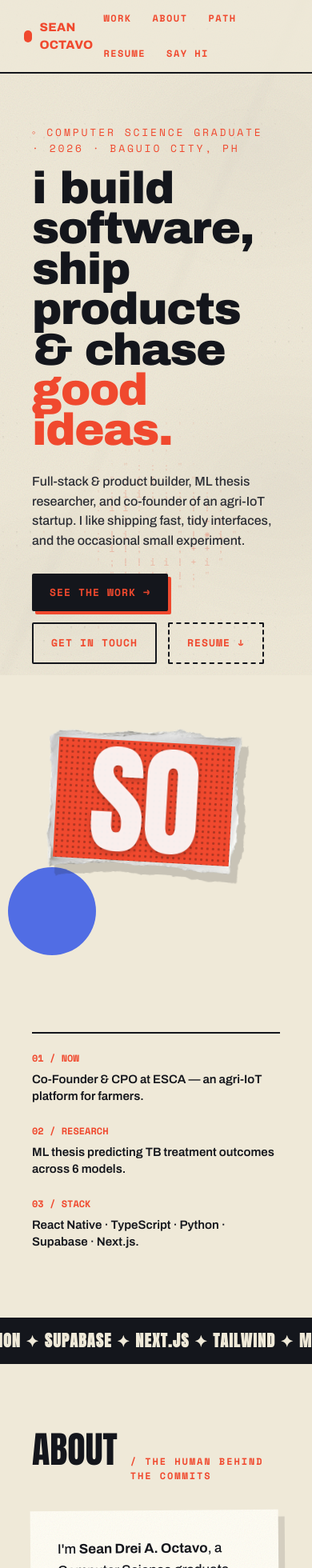
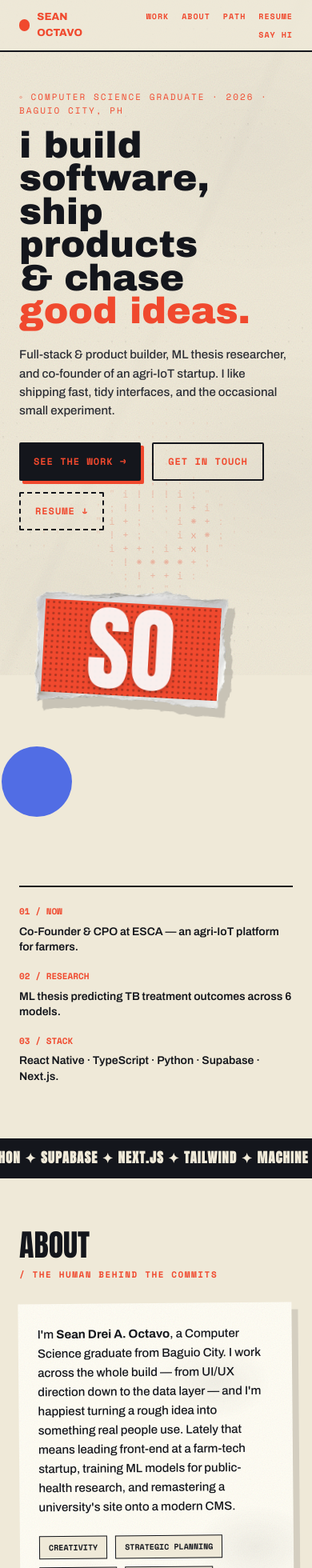
Before and after one commit to seanseand/sean-portfolio, a Next.js app: page / in a window 390 px wide. Shown: the top 1960 px of the page at 80% size. Built offline with nearby package versions, Linux system fonts and the light colour scheme.

Commit message:
Add tablet responsive typography

```diff
--- a/src/components/AsciiPanel.tsx
+++ b/src/components/AsciiPanel.tsx
@@ -153,16 +153,16 @@ export function AsciiPanel({ n, color, title }: AsciiPanelProps) {
   }, [color, n]);
 
   return (
-    <div className="relative min-h-[360px]">
+    <div className="relative min-h-[300px] mg:min-h-[340px] lg:min-h-[360px]">
       <div
         ref={panelRef}
-        className="halftone tornreal relative w-full h-full min-h-[360px] bg-blend-multiply flex items-center justify-center cursor-crosshair"
+        className="halftone tornreal relative w-full h-full min-h-[300px] mg:min-h-[340px] lg:min-h-[360px] bg-blend-multiply flex items-center justify-center cursor-crosshair"
         style={{ backgroundColor: color }}
       >
-        <div className="font-heading text-[104px] text-[rgba(255,255,255,.9)] leading-none [text-shadow:0_2px_6px_rgba(0,0,0,.25)]">
+        <div className="font-heading text-[clamp(82px,10vw,104px)] text-[rgba(255,255,255,.9)] leading-none [text-shadow:0_2px_6px_rgba(0,0,0,.25)]">
           {n}
         </div>
-        <div className="absolute bottom-[14px] left-0 right-0 text-center text-[rgba(255,255,255,.85)] font-mono font-bold text-[11px] tracking-[.1em]">
+        <div className="absolute bottom-[14px] left-[14px] right-[14px] text-center text-[rgba(255,255,255,.85)] font-mono font-bold text-[clamp(9px,1vw,11px)] tracking-[.1em]">
           ◦ {title} — HOVER TO DECODE · DROP A PHOTO ◦
         </div>
         <canvas
@@ -170,7 +170,7 @@ export function AsciiPanel({ n, color, title }: AsciiPanelProps) {
           className="ascii-cv absolute inset-0 w-full h-full opacity-0 transition-opacity duration-300 ease-in-out pointer-events-none"
         />
         <div
-          className="absolute top-[10px] right-[12px] font-mono font-bold text-[9px] text-[rgba(255,255,255,.85)] transition-opacity duration-[250ms] pointer-events-none z-[2]"
+          className="absolute top-[10px] right-[12px] font-mono font-bold text-[clamp(8px,.85vw,9px)] text-[rgba(255,255,255,.85)] transition-opacity duration-[250ms] pointer-events-none z-[2]"
           style={{ opacity: dropHint ? 1 : 0 }}
         >
           {dropHint ?? "DROP PHOTO ↴"}
--- a/src/sections/About.tsx
+++ b/src/sections/About.tsx
@@ -2,16 +2,20 @@ import { Reveal } from "@/components/Reveal";
 
 export const AboutSection = () => {
   return (
-    <Reveal as="section" id="about" className="max-w-[1180px] mx-auto px-[40px] pt-[84px] pb-[40px]">
-      <div className="flex items-baseline gap-[16px] mb-[34px]">
-        <span className="font-heading text-[46px] leading-none text-ink">ABOUT</span>
-        <span className="font-mono font-bold text-[12px] tracking-[.16em] text-coral">
+    <Reveal
+      as="section"
+      id="about"
+      className="max-w-[1180px] mx-auto px-[20px] sm:px-[24px] mg:px-[32px] lg:px-[40px] pt-[64px] mg:pt-[76px] lg:pt-[84px] pb-[32px] lg:pb-[40px]"
+    >
+      <div className="flex flex-wrap items-baseline gap-[10px] mg:gap-[16px] mb-[28px] mg:mb-[34px]">
+        <span className="font-heading text-[clamp(38px,5.5vw,46px)] leading-none text-ink">ABOUT</span>
+        <span className="font-mono font-bold text-[clamp(11px,1.15vw,12px)] tracking-[.14em] mg:tracking-[.16em] text-coral">
           / THE HUMAN BEHIND THE COMMITS
         </span>
       </div>
-      <div className="about-grid grid grid-cols-1 mg:grid-cols-[1.3fr_1fr] gap-[30px] items-start">
-        <div className="paper crumple px-[34px] pt-[34px] pb-[30px] shadow-[8px_9px_0_rgba(20,22,28,.12)] rotate-[-.5deg]">
-          <p className="m-0 font-sans font-medium text-[17px] leading-[1.6] relative z-[1]">
+      <div className="about-grid grid grid-cols-1 mg:grid-cols-[1.12fr_.88fr] lg:grid-cols-[1.3fr_1fr] gap-[24px] lg:gap-[30px] items-start">
+        <div className="paper crumple px-[24px] mg:px-[30px] lg:px-[34px] pt-[26px] mg:pt-[30px] lg:pt-[34px] pb-[24px] lg:pb-[30px] shadow-[8px_9px_0_rgba(20,22,28,.12)] rotate-[-.5deg]">
+          <p className="m-0 font-sans font-medium text-[clamp(15px,1.55vw,17px)] leading-[1.6] relative z-[1]">
             I&apos;m <b>Sean Drei A. Octavo</b>, a Computer Science graduate from
             Baguio City. I work across the whole build — from UI/UX direction down to
             the data layer — and I&apos;m happiest turning a rough idea into
@@ -24,7 +28,7 @@ export const AboutSection = () => {
               (tag) => (
                 <span
                   key={tag}
-                  className="bg-[#efe9d8] border-[1.5px] border-ink font-mono font-bold text-[11px] px-[11px] py-[6px]"
+                  className="bg-[#efe9d8] border-[1.5px] border-ink font-mono font-bold text-[clamp(10px,1vw,11px)] px-[11px] py-[6px]"
                 >
                   {tag}
                 </span>
@@ -33,30 +37,30 @@ export const AboutSection = () => {
           </div>
         </div>
         <div className="flex flex-col gap-[18px]">
-          <div className="paper px-[22px] py-[22px] shadow-[6px_7px_0_rgba(20,22,28,.12)] rotate-[1deg]">
-            <div className="font-mono font-bold text-[12px] tracking-[.12em] text-coral mb-[12px]">
+          <div className="paper px-[20px] mg:px-[22px] py-[20px] mg:py-[22px] shadow-[6px_7px_0_rgba(20,22,28,.12)] rotate-[1deg]">
+            <div className="font-mono font-bold text-[clamp(11px,1.1vw,12px)] tracking-[.12em] text-coral mb-[12px]">
               ◦ EDUCATION
             </div>
-            <div className="font-sans font-extrabold text-[16px]">Saint Louis University</div>
-            <div className="font-sans font-medium text-[13px] text-[#555]">
+            <div className="font-sans font-extrabold text-[clamp(15px,1.45vw,16px)]">Saint Louis University</div>
+            <div className="font-sans font-medium text-[clamp(12px,1.2vw,13px)] text-[#555]">
               B.S. Computer Science · May 2026 · <b>Dean&apos;s Lister</b>
             </div>
             <div className="h-px bg-[rgba(0,0,0,.12)] my-[12px]" />
-            <div className="font-sans font-extrabold text-[16px]">University of Saint Louis</div>
-            <div className="font-sans font-medium text-[13px] text-[#555]">STEM Strand · 2021</div>
+            <div className="font-sans font-extrabold text-[clamp(15px,1.45vw,16px)]">University of Saint Louis</div>
+            <div className="font-sans font-medium text-[clamp(12px,1.2vw,13px)] text-[#555]">STEM Strand · 2021</div>
           </div>
-          <div className="paper p-[22px] shadow-[6px_7px_0_rgba(20,22,28,.12)] rotate-[-1.2deg]">
-            <div className="font-mono font-bold text-[12px] tracking-[.12em] text-blue mb-[12px]">
+          <div className="paper p-[20px] mg:p-[22px] shadow-[6px_7px_0_rgba(20,22,28,.12)] rotate-[-1.2deg]">
+            <div className="font-mono font-bold text-[clamp(11px,1.1vw,12px)] tracking-[.12em] text-blue mb-[12px]">
               ◦ OFF THE CLOCK
             </div>
             <div className="flex gap-[8px] flex-wrap">
-              <span className="font-sans font-bold text-[13px]">Cycling</span>
+              <span className="font-sans font-bold text-[clamp(12px,1.2vw,13px)]">Cycling</span>
               <span className="text-coral">·</span>
-              <span className="font-sans font-bold text-[13px]">Fishing</span>
+              <span className="font-sans font-bold text-[clamp(12px,1.2vw,13px)]">Fishing</span>
               <span className="text-coral">·</span>
-              <span className="font-sans font-bold text-[13px]">Photography</span>
+              <span className="font-sans font-bold text-[clamp(12px,1.2vw,13px)]">Photography</span>
             </div>
-            <div className="font-mono font-medium text-[12px] text-[#777] mt-[12px]">
+            <div className="font-mono font-medium text-[clamp(11px,1.1vw,12px)] text-[#777] mt-[12px]">
               Speaks English &amp; Filipino
             </div>
           </div>
@@ -64,24 +68,24 @@ export const AboutSection = () => {
       </div>
       {/* certs row */}
       <div className="certs-row flex gap-[16px] flex-wrap mt-[22px]">
-        <div className="flex items-center gap-[12px] bg-ink text-[#efe9d8] px-[20px] py-[14px] rotate-[.6deg]">
-          <span className="font-heading text-[26px] text-gold-bright">★</span>
+        <div className="flex items-center gap-[12px] bg-ink text-[#efe9d8] px-[18px] mg:px-[20px] py-[13px] mg:py-[14px] rotate-[.6deg]">
+          <span className="font-heading text-[clamp(23px,2.6vw,26px)] text-gold-bright">★</span>
           <div>
-            <div className="font-sans font-bold text-[13px]">
+            <div className="font-sans font-bold text-[clamp(12px,1.2vw,13px)]">
               Lean Six Sigma — Yellow Belt
             </div>
-            <div className="font-mono font-normal text-[11px] opacity-70">
+            <div className="font-mono font-normal text-[clamp(10px,1vw,11px)] opacity-70">
               CLSSYB-032225-66
             </div>
           </div>
         </div>
-        <div className="flex items-center gap-[12px] bg-ink text-[#efe9d8] px-[20px] py-[14px] rotate-[-.6deg]">
-          <span className="font-heading text-[26px] text-blue">★</span>
+        <div className="flex items-center gap-[12px] bg-ink text-[#efe9d8] px-[18px] mg:px-[20px] py-[13px] mg:py-[14px] rotate-[-.6deg]">
+          <span className="font-heading text-[clamp(23px,2.6vw,26px)] text-blue">★</span>
           <div>
-            <div className="font-sans font-bold text-[13px]">
+            <div className="font-sans font-bold text-[clamp(12px,1.2vw,13px)]">
               AskLex — Project Management
             </div>
-            <div className="font-mono font-normal text-[11px] opacity-70">
+            <div className="font-mono font-normal text-[clamp(10px,1vw,11px)] opacity-70">
               PMFC-032325-26
             </div>
           </div>
--- a/src/sections/Contact.tsx
+++ b/src/sections/Contact.tsx
@@ -2,23 +2,23 @@ export const ContactSection = () => {
   return (
     <section
       id="contact"
-      className="relative mt-[70px] bg-blue text-[#f4efe0] border-t-[3px] border-ink overflow-hidden"
+      className="relative mt-[56px] mg:mt-[70px] bg-blue text-[#f4efe0] border-t-[3px] border-ink overflow-hidden"
     >
       <div className="crumple absolute inset-0 opacity-70" />
-      <div className="relative z-[1] max-w-[1180px] mx-auto px-[40px] pt-[80px] pb-[90px] text-center">
-        <div className="font-mono font-bold text-[13px] tracking-[.2em] mb-[16px]">
+      <div className="relative z-[1] max-w-[1180px] mx-auto px-[20px] sm:px-[24px] mg:px-[32px] lg:px-[40px] pt-[64px] mg:pt-[74px] lg:pt-[80px] pb-[72px] mg:pb-[84px] lg:pb-[90px] text-center">
+        <div className="font-mono font-bold text-[clamp(11px,1.25vw,13px)] tracking-[.16em] mg:tracking-[.2em] mb-[16px]">
           ◦ LET&apos;S BUILD SOMETHING ◦
         </div>
-        <h2 className="m-0 font-heading text-[clamp(56px,10vw,150px)] leading-[0.86] tracking-[.01em]">
+        <h2 className="m-0 font-heading text-[clamp(50px,11vw,150px)] leading-[0.86] tracking-normal">
           SAY HELLO<span className="text-coral">.</span>
         </h2>
         <a
           href="mailto:sdaoctavo@gmail.com"
-          className="inline-block mt-[30px] bg-[#fffdf4] text-ink font-mono font-bold text-[16px] px-[32px] py-[18px] shadow-[6px_6px_0_#14161c]"
+          className="inline-block mt-[26px] mg:mt-[30px] bg-[#fffdf4] text-ink font-mono font-bold text-[clamp(13px,1.5vw,16px)] px-[22px] mg:px-[32px] py-[15px] mg:py-[18px] shadow-[6px_6px_0_#14161c]"
         >
           sdaoctavo@gmail.com →
         </a>
-        <div className="flex gap-[14px] justify-center flex-wrap mt-[34px] font-mono font-bold text-[13px]">
+        <div className="flex gap-[12px] mg:gap-[14px] justify-center flex-wrap mt-[30px] mg:mt-[34px] font-mono font-bold text-[clamp(12px,1.2vw,13px)]">
           <a
             href="https://linkedin.com/in/seanoctavo"
             className="text-[#f4efe0] border-b-[2px] border-coral"
--- a/src/sections/Experience.tsx
+++ b/src/sections/Experience.tsx
@@ -6,33 +6,33 @@ export const ExperienceSection = () => {
     <Reveal
       as="section"
       id="experience"
-      className="max-w-[1180px] mx-auto px-[40px] pt-[70px] pb-[40px]"
+      className="max-w-[1180px] mx-auto px-[20px] sm:px-[24px] mg:px-[32px] lg:px-[40px] pt-[58px] mg:pt-[66px] lg:pt-[70px] pb-[32px] lg:pb-[40px]"
     >
-      <div className="flex items-baseline gap-[16px] mb-[38px]">
-        <span className="font-heading text-[46px] leading-none text-ink">THE PATH</span>
-        <span className="font-mono font-bold text-[12px] tracking-[.16em] text-coral">
+      <div className="flex flex-wrap items-baseline gap-[10px] mg:gap-[16px] mb-[30px] mg:mb-[38px]">
+        <span className="font-heading text-[clamp(38px,5.5vw,46px)] leading-none text-ink">THE PATH</span>
+        <span className="font-mono font-bold text-[clamp(11px,1.15vw,12px)] tracking-[.14em] mg:tracking-[.16em] text-coral">
           / WHERE I&apos;VE BEEN
         </span>
       </div>
-      <div className="relative pl-[34px] border-l-[3px] border-ink flex flex-col gap-[30px]">
+      <div className="relative pl-[24px] mg:pl-[34px] border-l-[3px] border-ink flex flex-col gap-[24px] mg:gap-[30px]">
         {timeline.map((e) => (
           <div key={e.org} className="relative">
             <span
-              className="absolute -left-[45px] top-[4px] w-[16px] h-[16px] border-[3px] border-ink rounded-full"
+              className="absolute -left-[35px] mg:-left-[45px] top-[4px] w-[16px] h-[16px] border-[3px] border-ink rounded-full"
               style={{ background: e.color }}
             />
             <div
-              className="paper px-[26px] py-[22px] shadow-[6px_7px_0_rgba(20,22,28,.1)]"
+              className="paper px-[20px] mg:px-[26px] py-[20px] mg:py-[22px] shadow-[6px_7px_0_rgba(20,22,28,.1)]"
               style={{ transform: `rotate(${e.rot})` }}
             >
               <div className="flex justify-between flex-wrap gap-[8px] items-baseline">
-                <div className="font-sans font-extrabold text-[19px]">{e.org}</div>
-                <div className="font-mono font-bold text-[12px] text-coral">{e.when}</div>
+                <div className="font-sans font-extrabold text-[clamp(17px,1.8vw,19px)]">{e.org}</div>
+                <div className="font-mono font-bold text-[clamp(11px,1.15vw,12px)] text-coral">{e.when}</div>
               </div>
-              <div className="font-sans font-semibold text-[13px] text-[#555] mt-[2px]">
+              <div className="font-sans font-semibold text-[clamp(12px,1.2vw,13px)] text-[#555] mt-[2px]">
                 {e.role} · {e.place}
               </div>
-              <p className="mt-[12px] mb-0 font-sans font-medium text-[14px] leading-[1.5] text-[#2b2d34]">
+              <p className="mt-[12px] mb-0 font-sans font-medium text-[clamp(13px,1.3vw,14px)] leading-[1.5] text-[#2b2d34]">
                 {e.blurb}
               </p>
             </div>
--- a/src/sections/Footer.tsx
+++ b/src/sections/Footer.tsx
@@ -1,6 +1,6 @@
 export const Footer = () => {
   return (
-    <footer className="max-w-[1180px] mx-auto px-[40px] py-[26px] flex justify-between flex-wrap gap-[12px] font-mono font-normal text-[11px] text-[#555]">
+    <footer className="max-w-[1180px] mx-auto px-[20px] sm:px-[24px] mg:px-[32px] lg:px-[40px] py-[22px] mg:py-[26px] flex justify-between flex-wrap gap-[12px] font-mono font-normal text-[clamp(10px,1vw,11px)] text-[#555]">
       <span>© 2026 SEAN DREI A. OCTAVO — BAGUIO CITY, PH</span>
       <span>MADE BY HAND · CUT &amp; PASTE · NO GLUE STICK HARMED</span>
     </footer>
--- a/src/sections/Header.tsx
+++ b/src/sections/Header.tsx
@@ -1,13 +1,13 @@
 export const Header = () => {
   return (
-    <nav className="sticky top-0 z-40 flex items-center justify-between px-[30px] py-[14px] backdrop-blur-[6px] bg-[rgba(239,233,216,.72)] border-b-[2px] border-ink">
+    <nav className="sticky top-0 z-40 flex items-center justify-between gap-[16px] px-[20px] sm:px-[24px] mg:px-[30px] py-[12px] mg:py-[14px] backdrop-blur-[6px] bg-[rgba(239,233,216,.72)] border-b-[2px] border-ink">
       <a href="#top" className="flex items-center gap-[9px] text-ink">
         <span className="w-[15px] h-[15px] bg-coral rounded-full" />
-        <span className="font-sans font-extrabold text-[15px] tracking-[.02em]">
+        <span className="font-sans font-extrabold text-[clamp(13px,1.4vw,15px)] tracking-normal">
           SEAN OCTAVO
         </span>
       </a>
-      <div className="flex gap-[26px] flex-wrap font-mono font-bold text-[12px] tracking-[.12em]">
+      <div className="flex gap-x-[16px] mg:gap-x-[22px] lg:gap-x-[26px] gap-y-[8px] flex-wrap justify-end font-mono font-bold text-[clamp(10px,1.1vw,12px)] tracking-[.1em] mg:tracking-[.12em]">
         <a href="#work" className="text-ink">
           WORK
         </a>
--- a/src/sections/Hero.tsx
+++ b/src/sections/Hero.tsx
@@ -1,19 +1,22 @@
 export const HeroSection = () => {
   return (
-    <header id="top" className="relative max-w-[1180px] mx-auto px-[40px] pt-[64px] pb-[40px]">
-      <div className="font-mono font-normal text-[13px] tracking-[.22em] text-coral mb-[16px]">
+    <header
+      id="top"
+      className="relative max-w-[1180px] mx-auto px-[20px] sm:px-[24px] mg:px-[32px] lg:px-[40px] pt-[48px] mg:pt-[58px] lg:pt-[64px] pb-[32px] lg:pb-[40px]"
+    >
+      <div className="font-mono font-normal text-[clamp(11px,1.3vw,13px)] tracking-[.18em] mg:tracking-[.22em] text-coral mb-[16px]">
         ◦ COMPUTER SCIENCE GRADUATE · 2026 · BAGUIO CITY, PH
       </div>
-      <div className="hero-grid grid grid-cols-1 mg:grid-cols-[1.55fr_1fr] gap-[36px] items-end">
+      <div className="hero-grid grid grid-cols-1 mg:grid-cols-[1.35fr_.8fr] lg:grid-cols-[1.55fr_1fr] gap-[30px] lg:gap-[36px] items-end">
         <div>
-          <h1 className="m-0 font-display text-[clamp(56px,7.6vw,116px)] leading-[0.9] tracking-[-.025em]">
+          <h1 className="m-0 font-display text-[clamp(46px,9vw,116px)] leading-[0.9] tracking-normal">
             i build software,
             <br />
             ship products
             <br />
             &amp; chase <span className="text-coral">good ideas.</span>
           </h1>
-          <p className="max-w-[520px] mt-[26px] mb-0 font-sans font-medium text-[16px] leading-[1.55] text-[#2b2d34]">
+          <p className="max-w-[520px] mt-[22px] mg:mt-[26px] mb-0 font-sans font-medium text-[clamp(15px,1.45vw,17px)] leading-[1.55] text-[#2b2d34]">
             Full-stack &amp; product builder, ML thesis researcher, and co-founder of
             an agri-IoT startup. I like shipping fast, tidy interfaces, and the
             occasional small experiment.
@@ -21,13 +24,13 @@ export const HeroSection = () => {
           <div className="flex gap-[14px] mt-[28px] flex-wrap">
             <a
               href="#work"
-              className="inline-flex items-center gap-[8px] bg-ink text-[#fffdf4] font-mono font-bold text-[13px] tracking-[.08em] px-[22px] py-[14px] rounded-[2px] shadow-[4px_4px_0_#f0492e]"
+              className="inline-flex items-center gap-[8px] bg-ink text-[#fffdf4] font-mono font-bold text-[clamp(12px,1.2vw,13px)] tracking-[.08em] px-[18px] mg:px-[22px] py-[13px] mg:py-[14px] rounded-[2px] shadow-[4px_4px_0_#f0492e]"
             >
               SEE THE WORK →
             </a>
             <a
               href="#contact"
-              className="inline-flex items-center gap-[8px] bg-transparent text-ink font-mono font-bold text-[13px] tracking-[.08em] px-[22px] py-[14px] border-[2px] border-ink rounded-[2px]"
+              className="inline-flex items-center gap-[8px] bg-transparent text-ink font-mono font-bold text-[clamp(12px,1.2vw,13px)] tracking-[.08em] px-[18px] mg:px-[22px] py-[13px] mg:py-[14px] border-[2px] border-ink rounded-[2px]"
             >
               GET IN TOUCH
             </a>
@@ -35,7 +38,7 @@ export const HeroSection = () => {
               href="/Octavo_Sean_Resume.pdf"
               target="_blank"
               rel="noopener"
-              className="inline-flex items-center gap-[8px] bg-transparent text-ink font-mono font-bold text-[13px] tracking-[.08em] px-[22px] py-[14px] border-[2px] border-dashed border-ink rounded-[2px]"
+              className="inline-flex items-center gap-[8px] bg-transparent text-ink font-mono font-bold text-[clamp(12px,1.2vw,13px)] tracking-[.08em] px-[18px] mg:px-[22px] py-[13px] mg:py-[14px] border-[2px] border-dashed border-ink rounded-[2px]"
             >
               RESUME ↓
             </a>
@@ -43,38 +46,38 @@ export const HeroSection = () => {
         </div>
         {/* decorative halftone glyph (replaces portrait cut-out) */}
         <div
-          className="hero-portrait relative justify-self-start mt-[32px] mg:justify-self-end mg:mt-0 w-[280px] h-[340px]"
+          className="hero-portrait relative justify-self-start mt-[32px] mg:justify-self-end mg:mt-0 w-[min(280px,82vw)] mg:w-[clamp(220px,28vw,280px)] h-[clamp(300px,90vw,340px)] mg:h-[clamp(292px,36vw,340px)]"
           aria-hidden="true"
         >
           <div
             className="tornreal hero-glyph absolute inset-0 [--r:3deg] drop-shadow-[9px_11px_0_rgba(20,22,28,.18)]"
           >
             <div className="halftone w-full h-full bg-coral bg-blend-multiply flex items-center justify-center">
-              <span className="font-heading text-[150px] leading-none tracking-[-.02em] text-[rgba(255,255,255,.92)] [text-shadow:0_2px_6px_rgba(0,0,0,.25)]">
+              <span className="font-heading text-[clamp(116px,16vw,150px)] leading-none tracking-normal text-[rgba(255,255,255,.92)] [text-shadow:0_2px_6px_rgba(0,0,0,.25)]">
                 SO
               </span>
             </div>
           </div>
-          <div className="absolute -left-[30px] bottom-[44px] w-[110px] h-[110px] rounded-full bg-blue mix-blend-multiply opacity-90 -z-10" />
+          <div className="absolute -left-[22px] mg:-left-[30px] bottom-[44px] w-[88px] mg:w-[110px] h-[88px] mg:h-[110px] rounded-full bg-blue mix-blend-multiply opacity-90 -z-10" />
         </div>
       </div>
       {/* numbered intro strip */}
-      <div className="intro-strip grid grid-cols-1 mg:grid-cols-3 gap-[24px] mt-[52px] border-t-[2px] border-ink pt-[22px]">
+      <div className="intro-strip grid grid-cols-1 mg:grid-cols-3 gap-[18px] lg:gap-[24px] mt-[42px] mg:mt-[52px] border-t-[2px] border-ink pt-[22px]">
         <div>
-          <div className="font-mono font-bold text-[12px] text-coral">01 / NOW</div>
-          <div className="font-sans font-semibold text-[15px] leading-[1.4] mt-[7px]">
+          <div className="font-mono font-bold text-[clamp(11px,1.15vw,12px)] text-coral">01 / NOW</div>
+          <div className="font-sans font-semibold text-[clamp(14px,1.35vw,15px)] leading-[1.4] mt-[7px]">
             Co-Founder &amp; CPO at ESCA — an agri-IoT platform for farmers.
           </div>
         </div>
         <div>
-          <div className="font-mono font-bold text-[12px] text-coral">02 / RESEARCH</div>
-          <div className="font-sans font-semibold text-[15px] leading-[1.4] mt-[7px]">
+          <div className="font-mono font-bold text-[clamp(11px,1.15vw,12px)] text-coral">02 / RESEARCH</div>
+          <div className="font-sans font-semibold text-[clamp(14px,1.35vw,15px)] leading-[1.4] mt-[7px]">
             ML thesis predicting TB treatment outcomes across 6 models.
           </div>
         </div>
         <div>
-          <div className="font-mono font-bold text-[12px] text-coral">03 / STACK</div>
-          <div className="font-sans font-semibold text-[15px] leading-[1.4] mt-[7px]">
+          <div className="font-mono font-bold text-[clamp(11px,1.15vw,12px)] text-coral">03 / STACK</div>
+          <div className="font-sans font-semibold text-[clamp(14px,1.35vw,15px)] leading-[1.4] mt-[7px]">
             React&nbsp;Native · TypeScript · Python · Supabase · Next.js.
           </div>
         </div>
--- a/src/sections/Tape.tsx
+++ b/src/sections/Tape.tsx
@@ -2,8 +2,8 @@ import { marqueeText } from "@/data/portfolio";
 
 export const TapeSection = () => {
   return (
-    <div className="overflow-hidden bg-ink text-[#efe9d8] border-y-[2px] border-ink py-[12px] mt-[44px]">
-      <div className="flex w-max [animation:mq_26s_linear_infinite] font-heading font-bold text-[20px] tracking-[.06em]">
+    <div className="overflow-hidden bg-ink text-[#efe9d8] border-y-[2px] border-ink py-[10px] mg:py-[12px] mt-[36px] mg:mt-[44px]">
+      <div className="flex w-max [animation:mq_26s_linear_infinite] font-heading font-bold text-[clamp(17px,2vw,20px)] tracking-[.06em]">
         <span className="flex gap-[26px] pr-[26px]">{marqueeText}</span>
         <span className="flex gap-[26px] pr-[26px]">{marqueeText}</span>
       </div>
```
Also changed, not shown: src/sections/Projects.tsx (+29 -26 lines).
